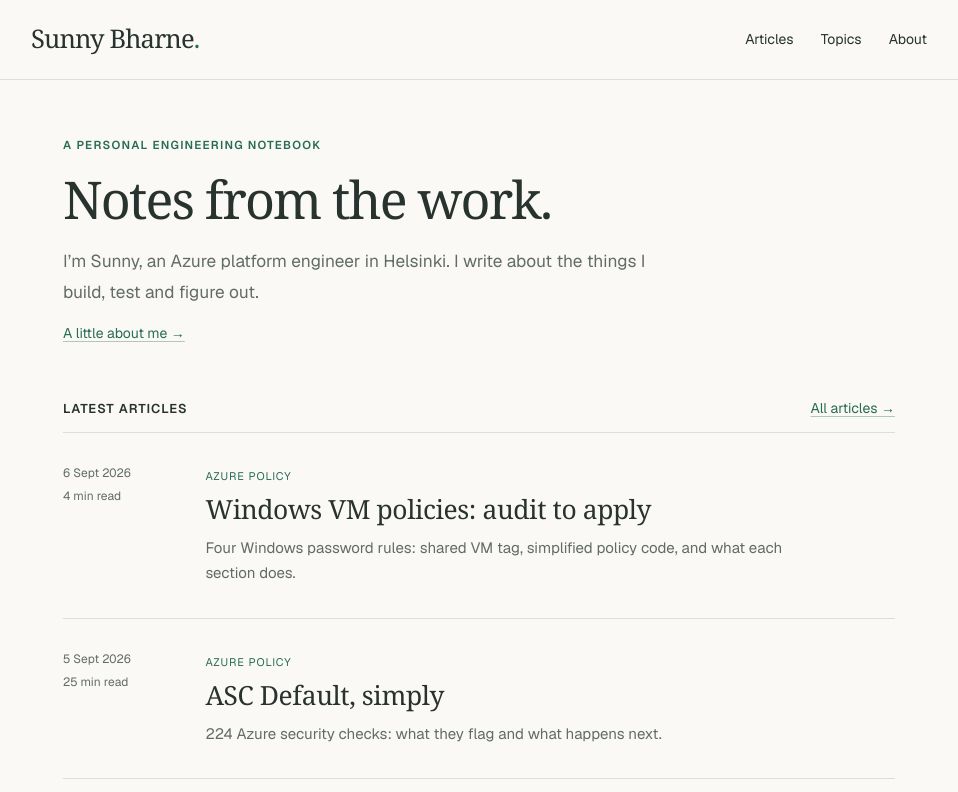
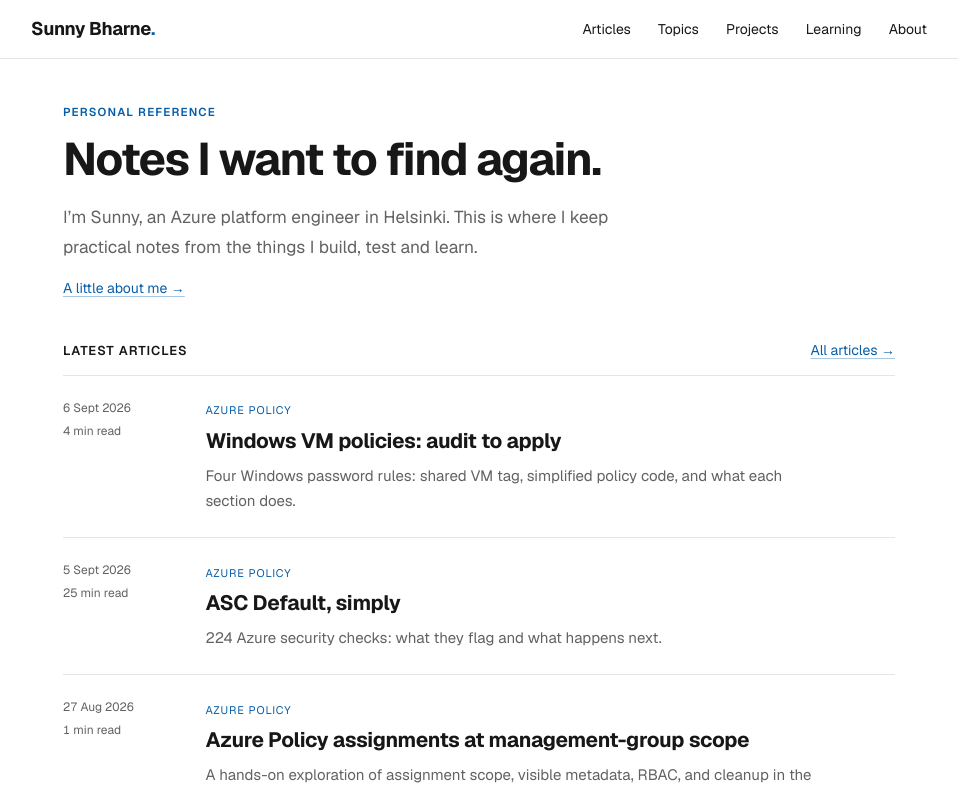
Before and after one commit to sunnybharne/sunnybharne, a Next.js app: page / in a window 1280 px wide. Shown: the top 792 px of the page, without its empty margins (161-1119 px from the left). Built offline with nearby package versions, Linux system fonts and the light colour scheme.

Commit message:
Simplify portfolio visual design

```diff
--- a/app/globals.css
+++ b/app/globals.css
@@ -1,13 +1,14 @@
 @import "tailwindcss";
 
 :root {
-  --background: #faf9f5;
-  --foreground: #28322e;
-  --muted: #626c66;
-  --accent: #286b57;
-  --line: #dddfd6;
-  --surface: #f0f1e9;
+  --background: #ffffff;
+  --foreground: #171717;
+  --muted: #626262;
+  --accent: #075ea8;
+  --line: #e5e5e5;
+  --surface: #f7f7f7;
   --reading: 43rem;
+  color-scheme: light;
 }
 
 @theme inline {
@@ -17,10 +18,6 @@
   --font-mono: var(--font-geist-mono);
 }
 
-@media (prefers-color-scheme: dark) {
-  :root { --background: #171d19; --foreground: #e9e7df; --muted: #a8b2a9; --accent: #a2d1b9; --line: #38423a; --surface: #232c25; }
-}
-
 * { box-sizing: border-box; }
 html { scroll-padding-top: 2rem; }
 body { margin: 0; background: var(--background); color: var(--foreground); font-family: var(--font-geist-sans), Arial, sans-serif; -webkit-font-smoothing: antialiased; line-height: 1.6; min-height: 100vh; display: flex; flex-direction: column; }
@@ -28,14 +25,14 @@ main { flex: 1; min-width: 0; }
 a { color: inherit; text-underline-offset: .2em; }
 a:hover { color: var(--accent); }
 a:focus-visible, summary:focus-visible, [tabindex]:focus-visible { outline: 2px solid var(--accent); outline-offset: 5px; border-radius: 2px; }
-::selection { background: #cbe2ce; color: #1c3324; }
+::selection { background: #dbeafe; color: #172554; }
 h1, h2, h3, p { margin: 0; }
-h1, .article-title { font-family: Georgia, 'Times New Roman', serif; font-weight: 400; letter-spacing: -.035em; }
+h1, .article-title { font-family: var(--font-geist-sans), Arial, sans-serif; font-weight: 650; letter-spacing: -.035em; }
 .skip-link { position: absolute; left: 1rem; top: -5rem; z-index: 100; padding: .7rem 1rem; background: var(--foreground); color: var(--background); }
 .skip-link:focus { top: 1rem; }
-.site-header { border-bottom: 1px solid var(--line); }
-.site-header-inner, .site-footer-inner { max-width: 60rem; margin: auto; padding: 1.5rem 2rem; display: flex; align-items: center; justify-content: space-between; gap: 2rem; }
-.site-name { font: 1.6rem/1.2 Georgia, serif; letter-spacing: -.035em; text-decoration: none; white-space: nowrap; }
+.site-header { border-bottom: 1px solid var(--line); background: #fff; }
+.site-header-inner, .site-footer-inner { max-width: 60rem; margin: auto; padding: 1.1rem 2rem; display: flex; align-items: center; justify-content: space-between; gap: 2rem; }
+.site-name { font-size: 1.15rem; font-weight: 650; line-height: 1.2; letter-spacing: -.02em; text-decoration: none; white-space: nowrap; }
 .site-name span { color: var(--accent); }
 .site-header-inner { flex-wrap: wrap; }
 .site-header nav, .site-footer nav { display: flex; flex-wrap: wrap; gap: 1.7rem; font-size: .875rem; }
@@ -45,22 +42,22 @@ h1, .article-title { font-family: Georgia, 'Times New Roman', serif; font-weight
 .site-footer-inner { align-items: flex-start; padding-block: 2rem; font-size: .75rem; }
 .site-footer p span { display: block; margin-top: .2rem; }
 .site-footer nav { gap: 1.2rem; font-size: .75rem; }
-.page-shell { width: 100%; max-width: 56rem; margin-inline: auto; padding: 3.5rem 2rem 2rem; }
-.eyebrow { color: var(--accent); font-size: .72rem; font-weight: 550; letter-spacing: .11em; text-transform: uppercase; margin-bottom: 1rem; }
-.home-intro { padding: 0 0 3.2rem; max-width: 43rem; }
-.home-intro h1 { font-size: clamp(2.4rem, 5vw, 3.25rem); line-height: 1.13; }
+.page-shell { width: 100%; max-width: 56rem; margin-inline: auto; padding: 2.75rem 2rem 2rem; }
+.eyebrow { color: var(--accent); font-size: .72rem; font-weight: 600; letter-spacing: .1em; text-transform: uppercase; margin-bottom: .75rem; }
+.home-intro { padding: 0 0 2.4rem; max-width: 43rem; }
+.home-intro h1 { font-size: clamp(2.15rem, 5vw, 2.85rem); line-height: 1.13; }
 .home-intro > p:not(.eyebrow) { color: var(--muted); max-width: 37rem; margin: 1.1rem 0 .8rem; font-size: 1.08rem; line-height: 1.75; }
 .text-link, .article-backlink, .back-link { color: var(--accent); font-size: .875rem; text-decoration: underline; text-decoration-color: color-mix(in srgb, var(--accent) 35%, transparent); }
 .text-link:hover, .article-backlink:hover, .back-link:hover { text-decoration-color: currentColor; }
 .section-heading { display: flex; align-items: baseline; justify-content: space-between; flex-wrap: wrap; gap: .6rem 1rem; margin-bottom: .8rem; }
 .section-heading h2, h2.section-heading { font-size: .8rem; font-weight: 600; letter-spacing: .08em; text-transform: uppercase; }
 .article-list { list-style: none; padding: 0; margin: 0; border-top: 1px solid var(--line); }
-.article-list-item { display: grid; grid-template-columns: 7.3rem minmax(0, 1fr); gap: 1.6rem; padding: 1.8rem 0 2rem; border-bottom: 1px solid var(--line); }
+.article-list-item { display: grid; grid-template-columns: 7.3rem minmax(0, 1fr); gap: 1.6rem; padding: 1.3rem 0 1.45rem; border-bottom: 1px solid var(--line); }
 .article-list-date { color: var(--muted); font-size: .75rem; padding-top: .15rem; font-variant-numeric: tabular-nums; }
 .article-list-date span { display: block; margin-top: .25rem; }
 .article-topic { font-size: .69rem; color: var(--accent); text-transform: uppercase; letter-spacing: .08em; text-decoration: none; }
 .article-topic:hover { text-decoration: underline; }
-.article-list-copy h2 { font: 400 1.65rem/1.25 Georgia, serif; letter-spacing: -.015em; margin-top: .35rem; text-wrap: pretty; }
+.article-list-copy h2 { font-size: 1.3rem; font-weight: 620; line-height: 1.3; letter-spacing: -.015em; margin-top: .3rem; text-wrap: pretty; }
 .article-list-copy h2 a { text-decoration: none; }
 .article-list-copy h2 a:hover { text-decoration: underline; text-decoration-thickness: 1px; }
 .article-list-copy p { color: var(--muted); font-size: .94rem; line-height: 1.7; margin-top: .55rem; max-width: 38rem; }
@@ -74,19 +71,19 @@ h1, .article-title { font-family: Georgia, 'Times New Roman', serif; font-weight
 .page-intro { color: var(--muted); font-size: 1.05rem; margin-top: 1rem; line-height: 1.75; }
 .page-intro .text-link { white-space: nowrap; }
 .page-section { margin-top: 3rem; }
-.page-section > h2 { font: 400 1.6rem/1.3 Georgia, serif; margin-bottom: 1rem; }
+.page-section > h2 { font-size: 1.35rem; font-weight: 620; line-height: 1.3; margin-bottom: 1rem; }
 .prose-copy { max-width: var(--reading); font-size: 1.05rem; line-height: 1.8; }
 .prose-copy p + p { margin-top: 1rem; }
 .prose-copy a { color: var(--accent); text-decoration: underline; }
 .about-portrait { float: right; width: 7rem; height: 7rem; object-fit: cover; border-radius: 50%; margin: .3rem 0 1rem 2rem; }
 .project-list { list-style: none; margin: 0; padding: 0; border-top: 1px solid var(--line); }
-.project-item { padding: 1.8rem 0; border-bottom: 1px solid var(--line); }
-.project-item h2 { font: 400 1.65rem/1.3 Georgia, serif; overflow-wrap: anywhere; }
+.project-item { padding: 1.4rem 0; border-bottom: 1px solid var(--line); }
+.project-item h2 { font-size: 1.35rem; font-weight: 620; line-height: 1.3; overflow-wrap: anywhere; }
 .project-item p { margin-top: .6rem; color: var(--muted); max-width: 42rem; }
 .project-links { display: flex; flex-wrap: wrap; gap: .5rem 1.5rem; margin-top: .8rem; }
 .topic-list { list-style: none; margin: 0; padding: 0; border-top: 1px solid var(--line); }
 .topic-list li { display: flex; align-items: baseline; justify-content: space-between; gap: 1.5rem; padding-block: 1.7rem; border-bottom: 1px solid var(--line); }
-.topic-list h2 { font: 400 1.7rem/1.3 Georgia, serif; }
+.topic-list h2 { font-size: 1.35rem; font-weight: 620; line-height: 1.3; }
 .topic-list h2 a { text-decoration: none; }
 .topic-list h2 a:hover { text-decoration: underline; }
 .topic-list p { color: var(--muted); font-size: .925rem; margin-top: .5rem; }
@@ -103,7 +100,7 @@ h1, .article-title { font-family: Georgia, 'Times New Roman', serif; font-weight
 .roadmap-item ul { margin-top: .6rem; }
 .roadmap-item a { color: var(--accent); text-decoration: underline; font-size: .875rem; }
 .roadmap-status { color: var(--accent); font-size: .75rem; }
-.article-shell { width: 100%; max-width: 64rem; margin: 0 auto; padding: 3rem 2rem 2rem; }
+.article-shell { width: 100%; max-width: 64rem; margin: 0 auto; padding: 2.5rem 2rem 2rem; }
 .article-backlink, .article-header, .article-contents, .article-footer { display: block; width: 100%; max-width: var(--reading); margin-inline: auto; }
 .article-header { padding-block: 2rem 1.8rem; }
 .article-meta { display: flex; align-items: baseline; flex-wrap: wrap; gap: .6rem; color: var(--muted); font-size: .75rem; }
@@ -119,7 +116,7 @@ h1, .article-title { font-family: Georgia, 'Times New Roman', serif; font-weight
 .article-body { max-width: var(--reading); margin-inline: auto; min-width: 0; }
 .post-content { font-size: 1.125rem; line-height: 1.8; overflow-wrap: break-word; }
 .post-content > * + * { margin-top: 1.35rem; }
-.post-content h2, .post-content h3, .post-content h4 { font-family: Georgia, serif; font-weight: 400; line-height: 1.3; scroll-margin-top: 2rem; }
+.post-content h2, .post-content h3, .post-content h4 { font-family: var(--font-geist-sans), Arial, sans-serif; font-weight: 620; line-height: 1.3; scroll-margin-top: 2rem; }
 .post-content h2 { font-size: 1.85rem; margin-top: 2.7rem; letter-spacing: -.015em; }
 .post-content h3 { font-size: 1.4rem; margin-top: 2rem; }
 .post-content h4 { font-size: 1.15rem; margin-top: 1.5rem; }
@@ -161,7 +158,7 @@ h1, .article-title { font-family: Georgia, 'Times New Roman', serif; font-weight
 .article-references li + li { margin-top: .5rem; }
 .related-articles ul { list-style: none; margin: 0; padding: 0; }
 .related-articles li + li { border-top: 1px solid var(--line); padding-top: 1.3rem; margin-top: 1.3rem; }
-.related-articles li > a { font: 400 1.35rem/1.3 Georgia, serif; text-decoration: none; }
+.related-articles li > a { font-size: 1.2rem; font-weight: 620; line-height: 1.3; text-decoration: none; }
 .related-articles li > a:hover { text-decoration: underline; }
 .related-articles li > p { font-size: .925rem; color: var(--muted); margin: .4rem 0; }
 
@@ -176,7 +173,7 @@ h1, .article-title { font-family: Georgia, 'Times New Roman', serif; font-weight
   .article-list-item { grid-template-columns: 1fr; gap: .65rem; padding: 1.4rem 0 1.6rem; }
   .article-list-date { display: flex; gap: .7rem; }
   .article-list-date span { margin: 0; }
-  .article-list-copy h2 { font-size: 1.55rem; }
+  .article-list-copy h2 { font-size: 1.3rem; }
   .article-topic { font-size: .67rem; }
   .page-heading { margin-bottom: 2rem; }
   .article-header { padding-block: 1.6rem; }
@@ -185,7 +182,7 @@ h1, .article-title { font-family: Georgia, 'Times New Roman', serif; font-weight
   .post-content th, .post-content td { padding: .6rem; }
   .post-content pre { padding: .8rem; font-size: .875rem; }
   .topic-list li { gap: .6rem; }
-  .topic-list h2 { font-size: 1.45rem; }
+  .topic-list h2 { font-size: 1.3rem; }
   .about-portrait { width: 5.5rem; height: 5.5rem; margin-left: 1rem; }
 }
 
--- a/app/layout.tsx
+++ b/app/layout.tsx
@@ -8,11 +8,11 @@ const geistMono = Geist_Mono({ variable: '--font-geist-mono', subsets: ['latin']
 
 export const metadata: Metadata = {
   metadataBase: new URL('https://www.sunnybharne.com'),
-  title: { default: 'Sunny Bharne — Notes from the work', template: '%s — Sunny Bharne' },
-  description: 'A personal notebook on Azure, automation and learning through real work. Written by Sunny Bharne in Helsinki.',
+  title: { default: 'Sunny Bharne — Practical engineering notes', template: '%s — Sunny Bharne' },
+  description: 'Practical notes on Azure, automation and lessons from real engineering work. Written by Sunny Bharne in Helsinki.',
   openGraph: {
-    title: 'Sunny Bharne — Notes from the work',
-    description: 'Notes on Azure, automation and the things I learn along the way.',
+    title: 'Sunny Bharne — Practical engineering notes',
+    description: 'A simple reference for Azure, automation and lessons from real work.',
     url: 'https://www.sunnybharne.com', siteName: 'Sunny Bharne', type: 'website',
   },
 };
@@ -28,6 +28,8 @@ export default function RootLayout({ children }: Readonly<{ children: React.Reac
             <nav aria-label="Main navigation">
               <Link href="/articles/">Articles</Link>
               <Link href="/topics/">Topics</Link>
+              <Link href="/projects/">Projects</Link>
+              <Link href="/learning/">Learning</Link>
               <Link href="/about/">About</Link>
             </nav>
           </div>
--- a/app/page.tsx
+++ b/app/page.tsx
@@ -7,9 +7,9 @@ export default async function HomePage() {
   return (
     <div className="page-shell home-page">
       <section className="home-intro" aria-labelledby="intro-title">
-        <p className="eyebrow">A personal engineering notebook</p>
-        <h1 id="intro-title">Notes from the work.</h1>
-        <p>I’m Sunny, an Azure platform engineer in Helsinki. I write about the things I build, test and figure out.</p>
+        <p className="eyebrow">Personal reference</p>
+        <h1 id="intro-title">Notes I want to find again.</h1>
+        <p>I’m Sunny, an Azure platform engineer in Helsinki. This is where I keep practical notes from the things I build, test and learn.</p>
         <Link href="/about/" className="text-link">A little about me →</Link>
       </section>
       <section aria-labelledby="recent-title">
```
